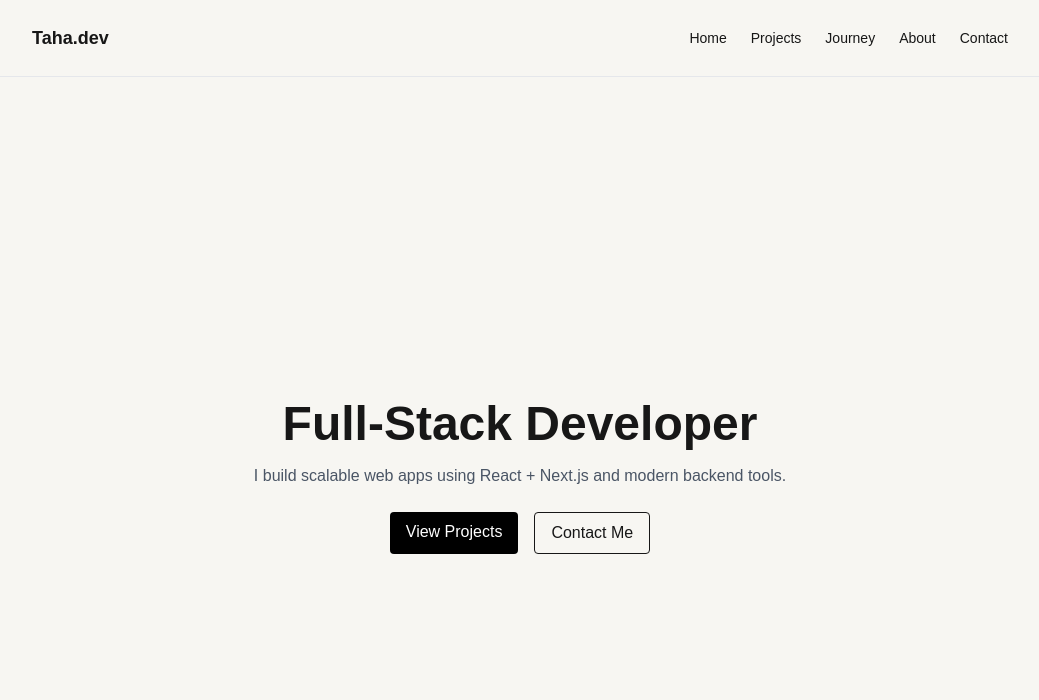
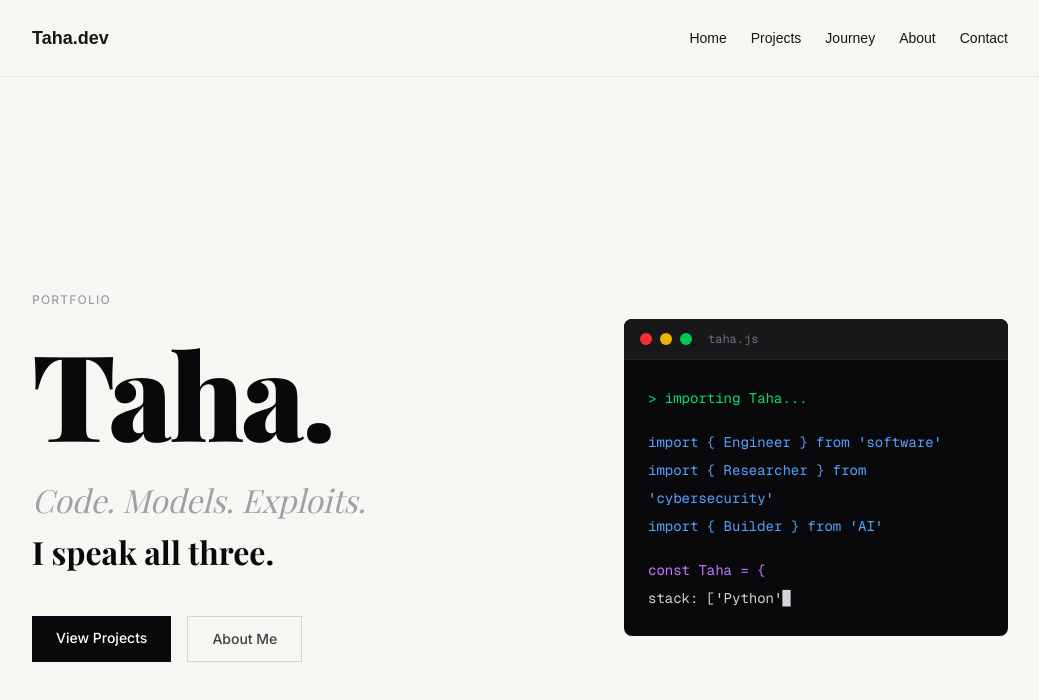
Before and after one commit to walter2-sys/my-portfolio, a Next.js app: page / in a window 1280 px wide. Shown: the top 700 px of the page, without its empty margins (120-1159 px from the left). Built offline with nearby package versions, Linux system fonts and the light colour scheme.

Commit message:
added terminal typewriter to hero

```diff
--- a/app/about/page.tsx
+++ b/app/about/page.tsx
@@ -44,7 +44,7 @@ export default function About() {
 
   return (
 
-    <main className="max-w-5xl mx-auto px-6 py-12 space-y-16">
+    <main className="max-w-3xl px-6 py-12 space-y-16">
 
       <div className="pb-16 mb-16 border-b border-zinc-200">
         <Reveal>
--- a/components/Hero.tsx
+++ b/components/Hero.tsx
@@ -1,22 +1,38 @@
+import Link from "next/link";
+import Terminal from "@/components/Terminal";
+
 export default function Hero() {
   return (
-    <section className="h-screen flex flex-col justify-center items-center text-center">
-      <h1 className="text-5xl font-bold">
-        Full-Stack Developer
-      </h1>
+    <section className="min-h-screen flex items-center max-w-5xl mx-auto px-6">
 
-      <p className="mt-4 text-gray-600 max-w-xl">
-        I build scalable web apps using React + Next.js and modern backend tools.
-      </p>
+      <div className="flex-1 flex flex-col justify-center">
+        <p className="font-body text-xs font-medium tracking-widest uppercase text-zinc-400 mb-6">
+          Portfolio
+        </p>
 
-      <div className="mt-6 flex gap-4">
-        <a href="/projects" className="px-4 py-2 bg-black text-white rounded">
-          View Projects
-        </a>
-        <a href="/contact" className="px-4 py-2 border rounded">
-          Contact Me
-        </a>
+        <h1 className="font-display font-black leading-none tracking-tight text-zinc-950 mb-6" style={{ fontSize: 'clamp(64px, 10vw, 120px)' }}>
+          Taha.
+        </h1>
+
+        <div className="flex flex-col gap-1 mb-10">
+          <span className="font-display italic text-zinc-400" style={{ fontSize: 'clamp(20px, 3vw, 32px)' }}>Code. Models. Exploits.</span>
+          <span className="font-display font-bold text-zinc-950" style={{ fontSize: 'clamp(20px, 3vw, 32px)' }}>I speak all three.</span>
+        </div>
+
+        <div className="flex gap-4">
+          <Link href="/projects" className="font-body text-sm font-medium bg-zinc-950 text-white px-6 py-3 hover:bg-zinc-700 transition-colors">
+            View Projects
+          </Link>
+          <Link href="/about" className="font-body text-sm font-medium border border-zinc-300 text-zinc-700 px-6 py-3 hover:border-zinc-950 hover:text-zinc-950 transition-colors">
+            About Me
+          </Link>
+        </div>
       </div>
+
+      <div className="hidden md:flex flex-1 justify-end">
+          <Terminal />
+      </div>
+
     </section>
   );
 }
--- /dev/null
+++ b/components/Terminal.tsx
@@ -0,0 +1,89 @@
+"use client";
+
+import { useEffect, useState } from "react";
+
+const lines = [
+  "> importing Taha...",
+  "",
+  "import { Engineer } from 'software'",
+  "import { Researcher } from 'cybersecurity'",
+  "import { Builder } from 'AI'",
+  "",
+  "const Taha = {",
+  "  stack: ['Python', 'React', 'Next.js'],",
+  "  currently: 'Building something real',",
+  "  status: 'Open to work',",
+  "}",
+  "",
+  "> ready.",
+];
+
+export default function Terminal() {
+  const [displayed, setDisplayed] = useState<string[]>([]);
+  const [currentLine, setCurrentLine] = useState(0);
+  const [currentChar, setCurrentChar] = useState(0);
+
+  useEffect(() => {
+    if (currentLine >= lines.length) return;
+
+    const line = lines[currentLine];
+
+    // If it's an empty line, just add it instantly
+    if (line === "") {
+      setDisplayed((prev) => [...prev, ""]);
+      setCurrentLine((prev) => prev + 1);
+      setCurrentChar(0);
+      return;
+    }
+
+    // If we've finished typing this line, move to next
+    if (currentChar >= line.length) {
+      setCurrentLine((prev) => prev + 1);
+      setCurrentChar(0);
+      return;
+    }
+
+    // Type one character at a time
+    const timeout = setTimeout(() => {
+      setDisplayed((prev) => {
+        const updated = [...prev];
+        updated[currentLine] = (updated[currentLine] || "") + line[currentChar];
+        return updated;
+      });
+      setCurrentChar((prev) => prev + 1);
+    }, 35);
+
+    return () => clearTimeout(timeout);
+  }, [currentLine, currentChar]);
+
+  return (
+    <div className="w-full max-w-sm bg-zinc-950 rounded-lg overflow-hidden">
+      {/* Terminal top bar */}
+      <div className="flex items-center gap-2 px-4 py-3 bg-zinc-900 border-b border-zinc-800">
+        <span className="w-3 h-3 rounded-full bg-red-500" />
+        <span className="w-3 h-3 rounded-full bg-yellow-500" />
+        <span className="w-3 h-3 rounded-full bg-green-500" />
+        <span className="font-mono text-xs text-zinc-500 ml-2">taha.js</span>
+      </div>
+
+      {/* Terminal content */}
+      <div className="p-6 font-mono text-sm leading-7 min-h-64">
+        {displayed.map((line, i) => (
+          <div key={i} className={`
+            ${line.startsWith(">") ? "text-green-400" : ""}
+            ${line.startsWith("import") ? "text-blue-400" : ""}
+            ${line.startsWith("const") ? "text-purple-400" : ""}
+            ${line.startsWith("  ") ? "text-zinc-300" : ""}
+            ${line === "" ? "h-4" : ""}
+            ${!line.startsWith(">") && !line.startsWith("import") && !line.startsWith("const") && !line.startsWith("  ") && line !== "" ? "text-zinc-400" : ""}
+          `}>
+            {line}
+            {i === currentLine && currentLine < lines.length && (
+              <span className="animate-pulse">▊</span>
+            )}
+          </div>
+        ))}
+      </div>
+    </div>
+  );
+}
```
